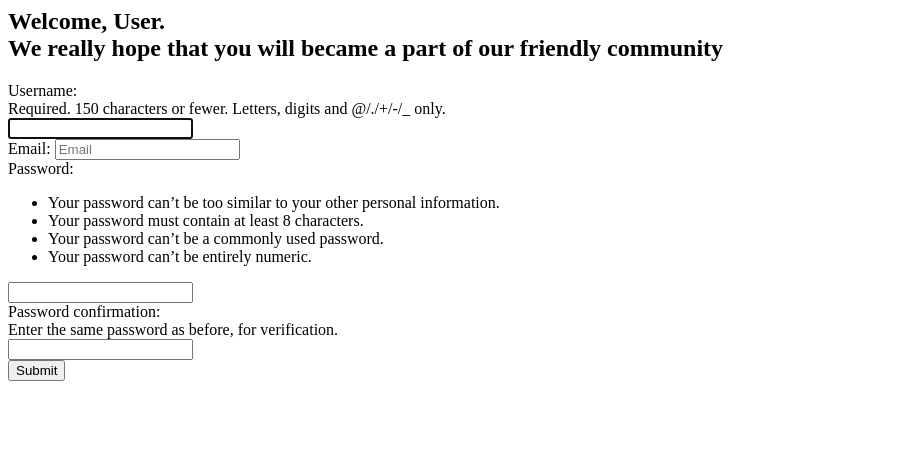
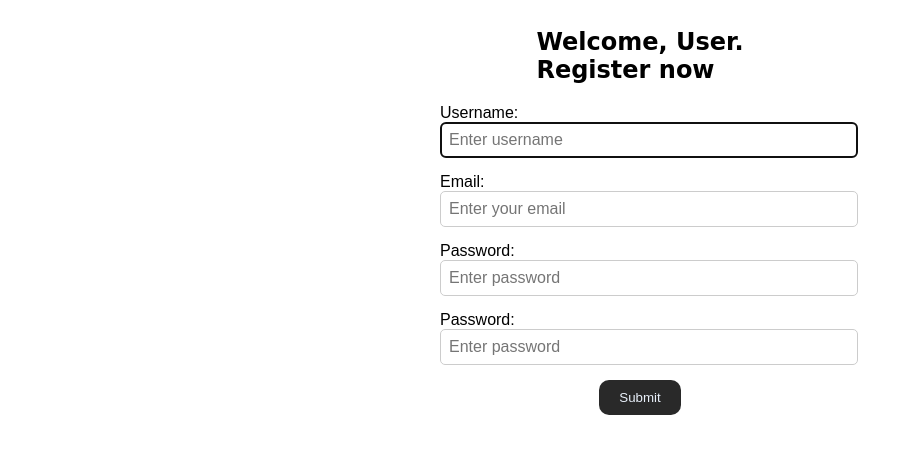
Before and after one commit to cypher2213/Django_Project, a Django app: page /register/ in a window 1280 px wide. Shown: the top 454 px of the page, without its empty margins (0-913 px from the left). Run offline with Django 5.2, Linux system fonts and the light colour scheme.

Commit message:
added styles for registration

```diff
--- a/core/forms.py
+++ b/core/forms.py
@@ -6,7 +6,24 @@ from django.contrib.auth.models import User
 class CustomRegisterForm(UserCreationForm):
     email = forms.EmailField(
         required=True,
-        widget=forms.EmailInput(attrs={'placeholder': 'Email', 'class': 'input-field'})
+        widget=forms.EmailInput(attrs={'placeholder': 'Enter your email', 'class': 'input-field'})
+    )
+    username = forms.CharField(
+        widget=forms.TextInput(attrs={'placeholder':'Enter username','class':'input-field'})
+    )
+    password1 = forms.CharField(
+        label="Password",
+        widget=forms.PasswordInput(attrs={
+            "class": "input-field",
+            "placeholder": "Enter password"
+        })
+    )
+    password2 = forms.CharField(
+        label="Password",
+        widget=forms.PasswordInput(attrs={
+            "class": "input-field",
+            "placeholder": "Enter password"
+        })
     )
 
 
--- a/core/static/core/css/home.css
+++ b/core/static/core/css/home.css
@@ -318,49 +318,64 @@ textarea {
   box-shadow: 0 0 10px 2px #e8eff9;
   outline: none;
 }
-
-
-
-
 /* Register section */
-.form-group {
+.auth-header-container{
   display: flex;
-  flex-direction: column;
-  margin-bottom: 16px;
+  justify-content: center;
+}
+.auth-header-container h1{
+  font-family:cursive;
 }
 
-.form-group label {
-  margin-bottom: 6px;
-  font-weight: 600;
+.input-field {
+    width: 100%;
+    padding: 8px;
+    border-radius: 5px;
+    border: 1px solid #ccc;
+    margin-bottom: 15px;
+    font-size: 1em;
 }
 
-.form-group input {
-  padding: 10px;
-  border: 1px solid #ccc;
-  border-radius: 6px;
-  font-size: 14px;
+.form-register-div{
+  width: 400px;
+  margin: 0 auto;
 }
 
-.form-group input:focus {
-  outline: none;
-  border-color: #000;
+.register-form{
+  font-family: fantasy;
 }
 
-.error {
-  color: #d00;
-  font-size: 12px;
-  margin-top: 4px;
+.reg-btn{
+  width: fit-content;
+  margin: 0 auto;
+  padding: 10px;
+  padding-left: 20px;
+  padding-right: 20px;
+  background-color: #292929;
+  color: #e8eff9;
+  border-radius: 10px;
+  border: none;
+  transition: all 0.3s ease;
+  font-family:fantasy;
+  display: flex;
+  align-items: center;
 }
 
-.rev-btn {
-  padding: 12px 20px;
-  background: #000;
-  color: #fff;
-  border: none;
-  border-radius: 8px;
-  cursor: pointer;
+.reg-btn:hover{
+  background-color: darkgray;
+  box-shadow: 0 0 10px 2px #e8eff9;
 }
 
-.rev-btn:hover {
-  opacity: 0.9;
+ul.errorlist {
+    color: red;
+    font-size: 0.9em;
+    margin: 5px 0 0 0;
+    padding: 0;
+    list-style: none;
 }
+
+/* если есть общие ошибки формы */
+ul.errorlist.nonfield {
+    font-weight: bold;
+    margin-bottom: 10px;
+}
--- a/core/templates/register.html
+++ b/core/templates/register.html
@@ -1,14 +1,24 @@
-<section>
-<h1>Welcome, User. <br> We really hope that you will became a part of our friendly community</h1>
-
-<form method="post">
-  {% csrf_token %}
-
-    {{ form }}
-
-  <button class="rev-btn" type="submit">Submit</button>
-</form>
-
-
-
-</section>
+{% load static %}
+<!DOCTYPE html>
+<html lang="en">
+<head>
+    <meta charset="UTF-8">
+    <meta name="viewport" content="width=device-width, initial-scale=1.0">
+    <link rel="stylesheet" href="{% static 'core/css/home.css' %}">
+    <title>Register Page</title>
+</head>
+<body>
+    <section class="register-section">
+        <div class="auth-header-container">
+            <h1>Welcome, User. <br> Register now</h1>
+        </div>
+        <div class="form-register-div">
+        <form method="post" class="register-form">
+            {% csrf_token %}
+            {{ form }}
+            <button class="reg-btn" type="submit">Submit</button>
+        </form>
+      </div>
+    </section>
+</body>
+</html>
```
